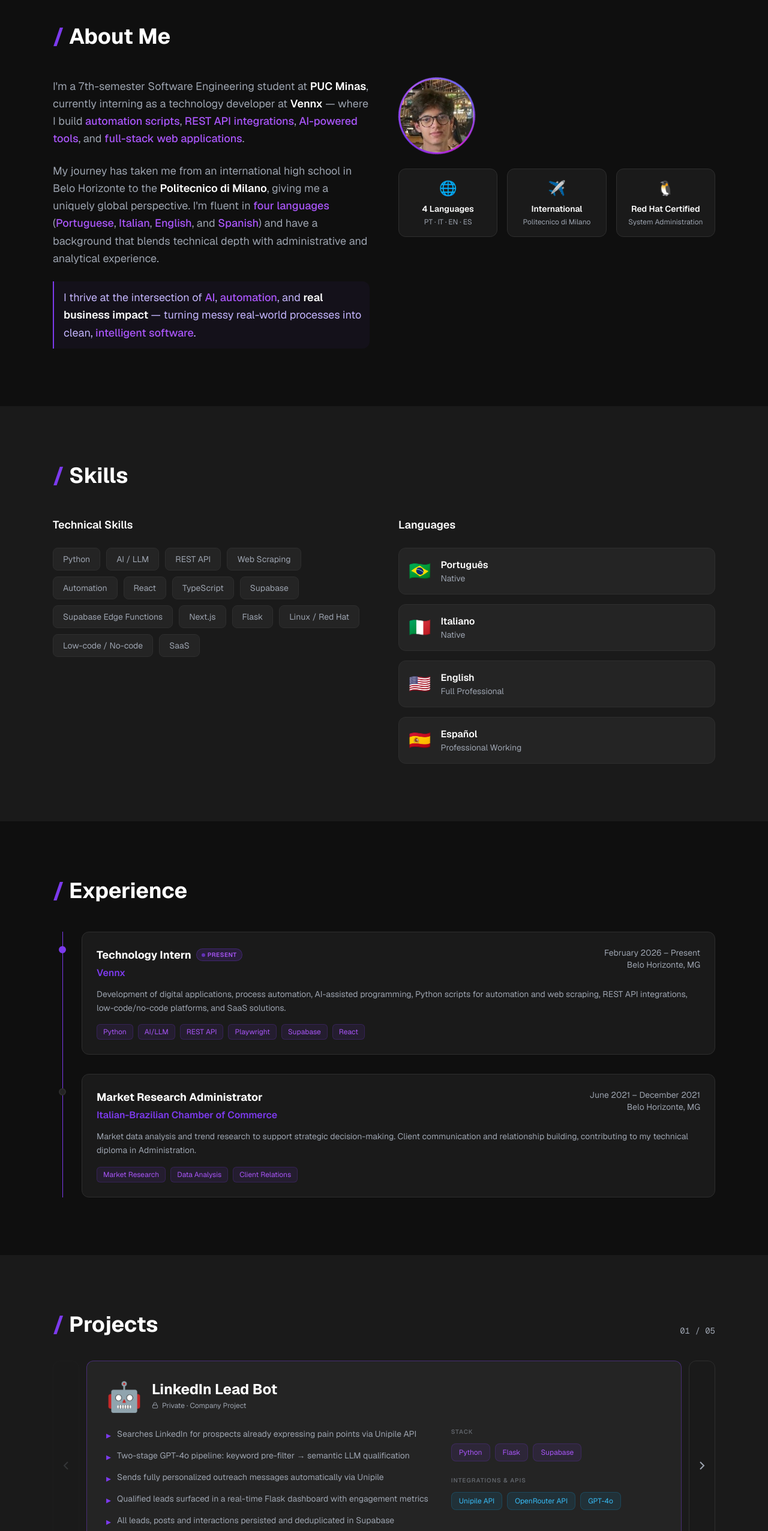
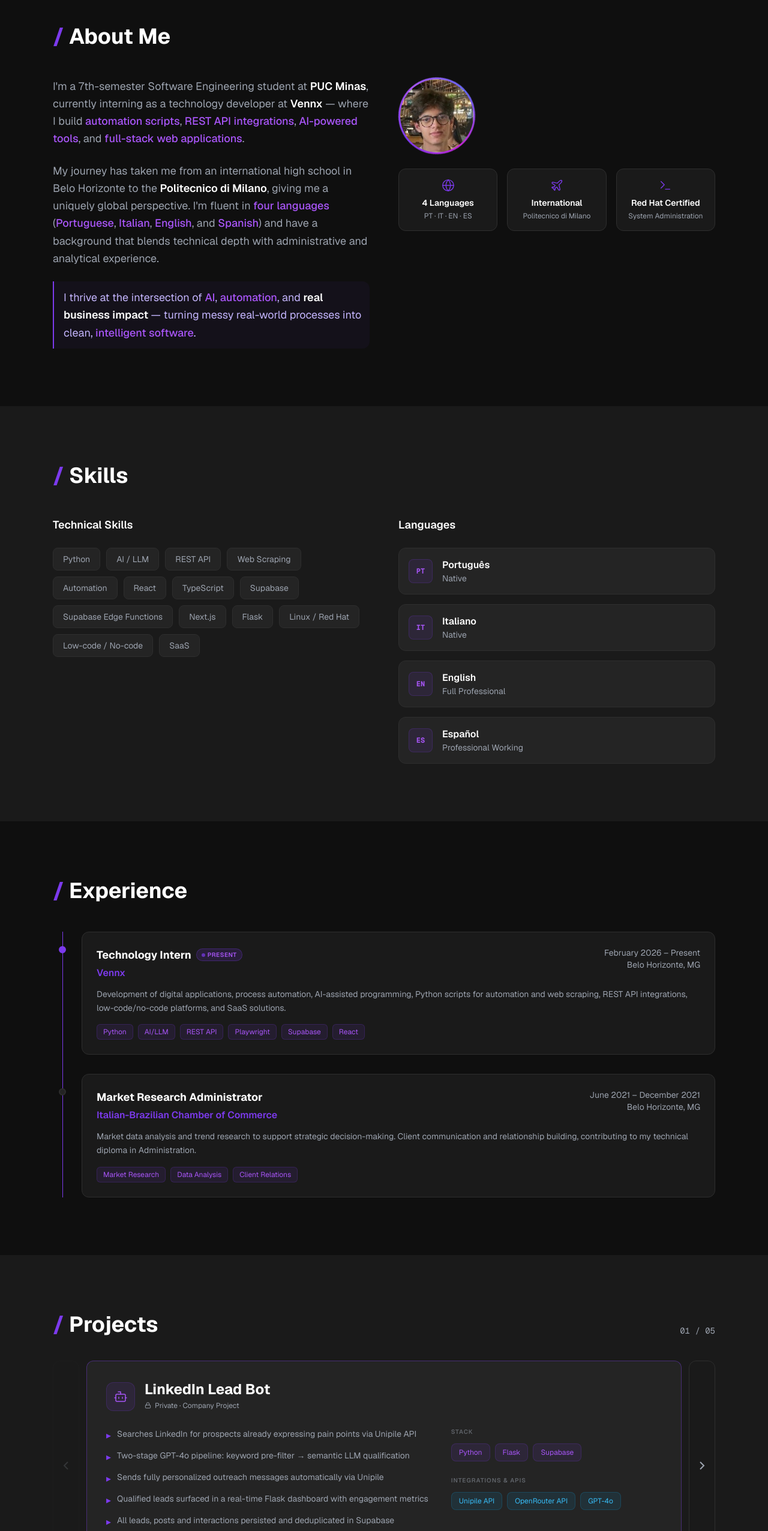
Before and after one commit to renatoctti/Portfolio, a Next.js app: page / in a window 1280 px wide. Shown: the part 860-3412 px from the top of the page at 60% size. Built offline with nearby package versions, Linux system fonts and the light colour scheme.

Commit message:
refactor: replace emojis with lucide-react icons for professional look
Co-Authored-By: Claude Sonnet 4.6 <noreply@anthropic.com>

```diff
--- a/components/About.tsx
+++ b/components/About.tsx
@@ -1,4 +1,5 @@
 "use client";
+import { Globe, Plane, Terminal } from "lucide-react";
 import { useLanguage } from "@/lib/LanguageContext";
 import AnimateIn from "./AnimateIn";
 
@@ -77,9 +78,9 @@ const KW_PT = {
 
 // ── Highlight cards ───────────────────────────────────────────────────────────
 const getHighlights = (t: ReturnType<typeof useLanguage>["t"]) => [
-  { icon: "🌐", title: t.about.highlight_languages, sub: t.about.highlight_languages_sub },
-  { icon: "✈️",  title: t.about.highlight_intl,      sub: t.about.highlight_intl_sub      },
-  { icon: "🐧", title: t.about.highlight_redhat,    sub: t.about.highlight_redhat_sub    },
+  { icon: Globe,    title: t.about.highlight_languages, sub: t.about.highlight_languages_sub },
+  { icon: Plane,    title: t.about.highlight_intl,      sub: t.about.highlight_intl_sub      },
+  { icon: Terminal, title: t.about.highlight_redhat,    sub: t.about.highlight_redhat_sub    },
 ];
 
 // ── Component ─────────────────────────────────────────────────────────────────
@@ -143,7 +144,9 @@ export default function About() {
               {getHighlights(t).map((h, i) => (
                 <AnimateIn key={h.title} delay={i * 80} from="right">
                   <div className="bg-[#1a1a1a] border border-[#2e2e2e] rounded-xl p-4 text-center hover:border-[#7c3aed]/50 transition-colors duration-200">
-                    <div className="text-2xl mb-2">{h.icon}</div>
+                    <div className="flex justify-center mb-2 text-[#7c3aed]">
+                      <h.icon size={22} strokeWidth={1.5} />
+                    </div>
                     <p className="text-white font-semibold text-sm">{h.title}</p>
                     <p className="text-[#9ca3af] text-xs mt-1">{h.sub}</p>
                   </div>
--- a/components/Projects.tsx
+++ b/components/Projects.tsx
@@ -1,7 +1,10 @@
 "use client";
 import { useState } from "react";
+import { Bot, Mic, Calculator, BarChart2, Car } from "lucide-react";
 import { useLanguage } from "@/lib/LanguageContext";
 import AnimateIn from "./AnimateIn";
+
+type ProjectIcon = typeof Bot;
 
 export default function Projects() {
   const { t } = useLanguage();
@@ -15,7 +18,7 @@ export default function Projects() {
       description: t.projects.linkedin_bot_desc as string[],
       stack: ["Python", "Flask", "Supabase"],
       integrations: ["Unipile API", "OpenRouter API", "GPT-4o"],
-      emoji: "🤖",
+      icon: Bot as ProjectIcon,
       github: null as string | null,
       private: true,
     },
@@ -24,7 +27,7 @@ export default function Projects() {
       description: t.projects.deepmeet_desc as string[],
       stack: ["React", "TypeScript", "Vite", "Tailwind", "Supabase", "Edge Functions"],
       integrations: ["MS Graph API", "Deepgram API", "OpenRouter API", "Supabase Auth"],
-      emoji: "🎙️",
+      icon: Mic as ProjectIcon,
       github: null as string | null,
       private: true,
     },
@@ -33,7 +36,7 @@ export default function Projects() {
       description: t.projects.calculadora_desc as string[],
       stack: ["React 19", "TanStack Router", "Tailwind", "Supabase", "Framer Motion", "Zod"],
       integrations: ["HubSpot API", "Supabase Auth", "Email OTP"],
-      emoji: "🧮",
+      icon: Calculator as ProjectIcon,
       github: null as string | null,
       private: true,
     },
@@ -42,7 +45,7 @@ export default function Projects() {
       description: t.projects.oportunidades_desc as string[],
       stack: ["Python", "pandas"],
       integrations: ["OpenRouter API", "GPT-4", "HubSpot API", "Supabase", "Deepgram"],
-      emoji: "📊",
+      icon: BarChart2 as ProjectIcon,
       github: null as string | null,
       private: true,
     },
@@ -51,7 +54,7 @@ export default function Projects() {
       description: t.projects.depinho_desc as string[],
       stack: ["Java", "Spring Boot", "MySQL", "Maven"],
       integrations: ["REST API", "JDBC", "Vercel Deploy"],
-      emoji: "🚗",
+      icon: Car as ProjectIcon,
       github: "https://github.com/renatoctti/DePinhoMultimidias",
       private: false,
     },
@@ -115,32 +118,23 @@ export default function Projects() {
                 transition: "opacity 0.2s, transform 0.2s",
               }}
             >
-              {/* Inner: 3D tilt + spotlight */}
+              {/* Inner: spotlight */}
               <div
                 className="rounded-xl bg-[#242424] border border-[#7c3aed]/40 p-7 md:p-8 card-spotlight"
-                style={{ transition: "transform 0.18s ease" }}
                 onMouseMove={(e) => {
                   const rect = e.currentTarget.getBoundingClientRect();
                   const x = e.clientX - rect.left;
                   const y = e.clientY - rect.top;
                   e.currentTarget.style.setProperty("--mx", `${x}px`);
                   e.currentTarget.style.setProperty("--my", `${y}px`);
-                  if (!animating) {
-                    const cx = rect.width / 2;
-                    const cy = rect.height / 2;
-                    const rX = ((y - cy) / cy) * -4;
-                    const rY = ((x - cx) / cx) * 4;
-                    e.currentTarget.style.transform = `perspective(900px) rotateX(${rX}deg) rotateY(${rY}deg)`;
-                  }
-                }}
-                onMouseLeave={(e) => {
-                  e.currentTarget.style.transform = "perspective(900px) rotateX(0deg) rotateY(0deg)";
                 }}
               >
                 {/* Card header */}
                 <div className="flex items-start justify-between mb-6">
                   <div className="flex items-center gap-4">
-                    <span className="text-5xl">{project.emoji}</span>
+                    <div className="w-12 h-12 flex items-center justify-center rounded-xl bg-[#7c3aed]/10 border border-[#7c3aed]/20 text-[#a855f7] flex-shrink-0">
+                      <project.icon size={24} strokeWidth={1.5} />
+                    </div>
                     <div>
                       <h3 className="text-white font-bold text-2xl leading-tight">{project.title}</h3>
                       {project.private && (
--- a/components/Skills.tsx
+++ b/components/Skills.tsx
@@ -20,10 +20,10 @@ const techSkills = [
 ];
 
 const spokenLanguages = [
-  { flag: "🇧🇷", name: "Português",  level: "Native" },
-  { flag: "🇮🇹", name: "Italiano",   level: "Native" },
-  { flag: "🇺🇸", name: "English",    level: "Full Professional" },
-  { flag: "🇪🇸", name: "Español",    level: "Professional Working" },
+  { code: "PT", name: "Português", level: "Native" },
+  { code: "IT", name: "Italiano",  level: "Native" },
+  { code: "EN", name: "English",   level: "Full Professional" },
+  { code: "ES", name: "Español",   level: "Professional Working" },
 ];
 
 export default function Skills() {
@@ -62,7 +62,9 @@ export default function Skills() {
               {spokenLanguages.map((lang, i) => (
                 <AnimateIn key={lang.name} delay={i * 80} from="right">
                   <div className="flex items-center gap-4 bg-[#242424] border border-[#2e2e2e] rounded-xl p-4 hover:border-[#7c3aed]/40 transition-colors duration-200">
-                    <span className="text-3xl">{lang.flag}</span>
+                    <span className="w-10 h-10 flex items-center justify-center rounded-lg bg-[#7c3aed]/10 border border-[#7c3aed]/20 text-[#a855f7] text-xs font-bold font-mono flex-shrink-0">
+                      {lang.code}
+                    </span>
                     <div>
                       <p className="text-white font-semibold">{lang.name}</p>
                       <p className="text-[#9ca3af] text-sm">{lang.level}</p>
--- a/package.json
+++ b/package.json
@@ -9,6 +9,7 @@
     "lint": "eslint"
   },
   "dependencies": {
+    "lucide-react": "^1.14.0",
     "next": "16.2.4",
     "react": "19.2.4",
     "react-dom": "19.2.4"
```
Also changed, not shown: 1 other file (tests, documents, lock files or other folders).
